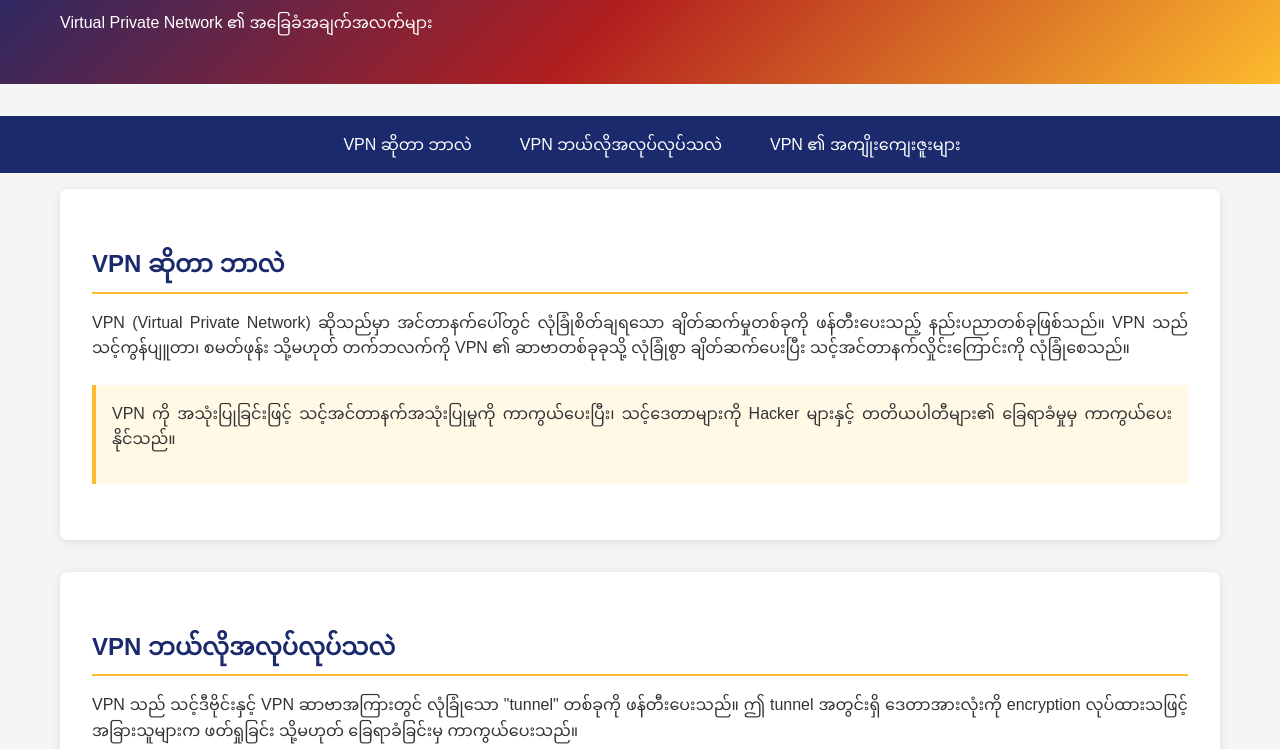
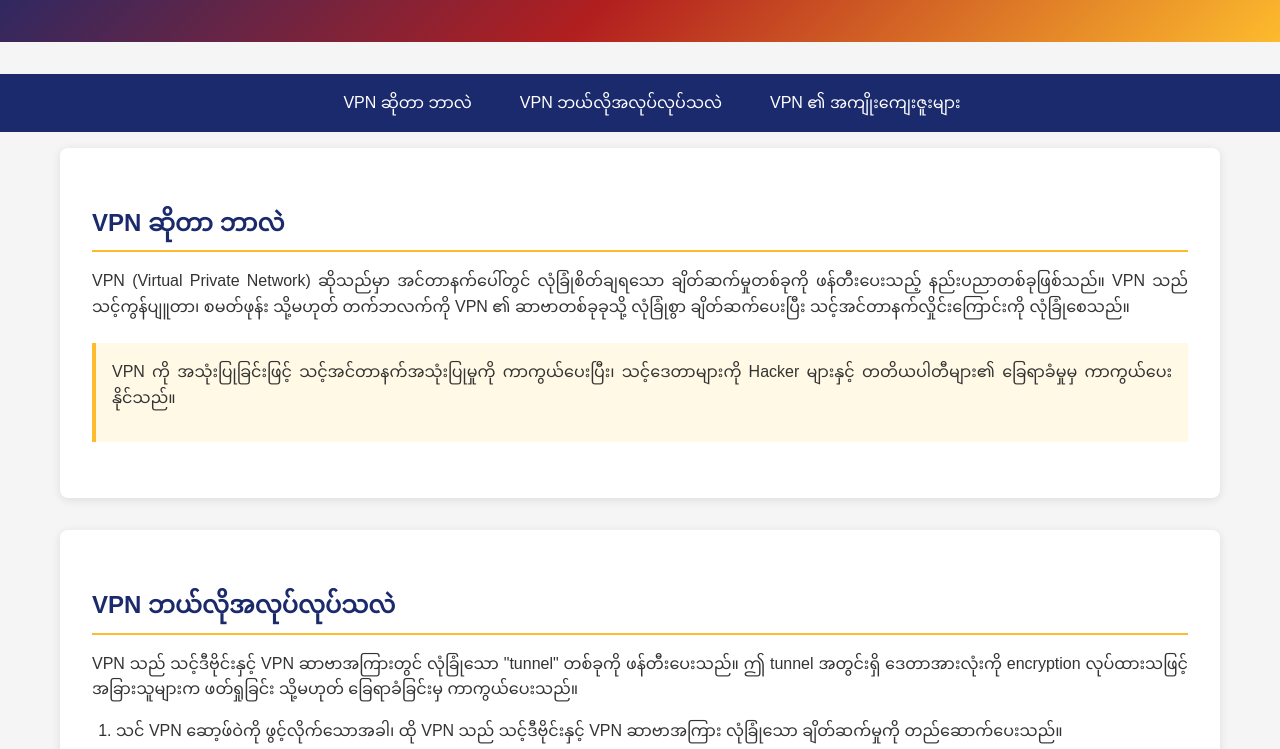
Before and after one commit to hunmai/AllVpn, a plain HTML site: page about.html in a window 1280 px wide. Shown: the part 102-851 px from the top of the page. Drawn offline with Linux system fonts and the light colour scheme.

Commit message:
Update about.html

```diff
--- a/about.html
+++ b/about.html
@@ -132,7 +132,7 @@
     <header>
         <div class="container">
             <h1>VPN အကြောင်း သိကောင်းစရာ</h1>
-            <p>Virtual Private Network ၏ အခြေခံအချက်အလက်များ</p>
+
         </div>
     </header>
 
```
